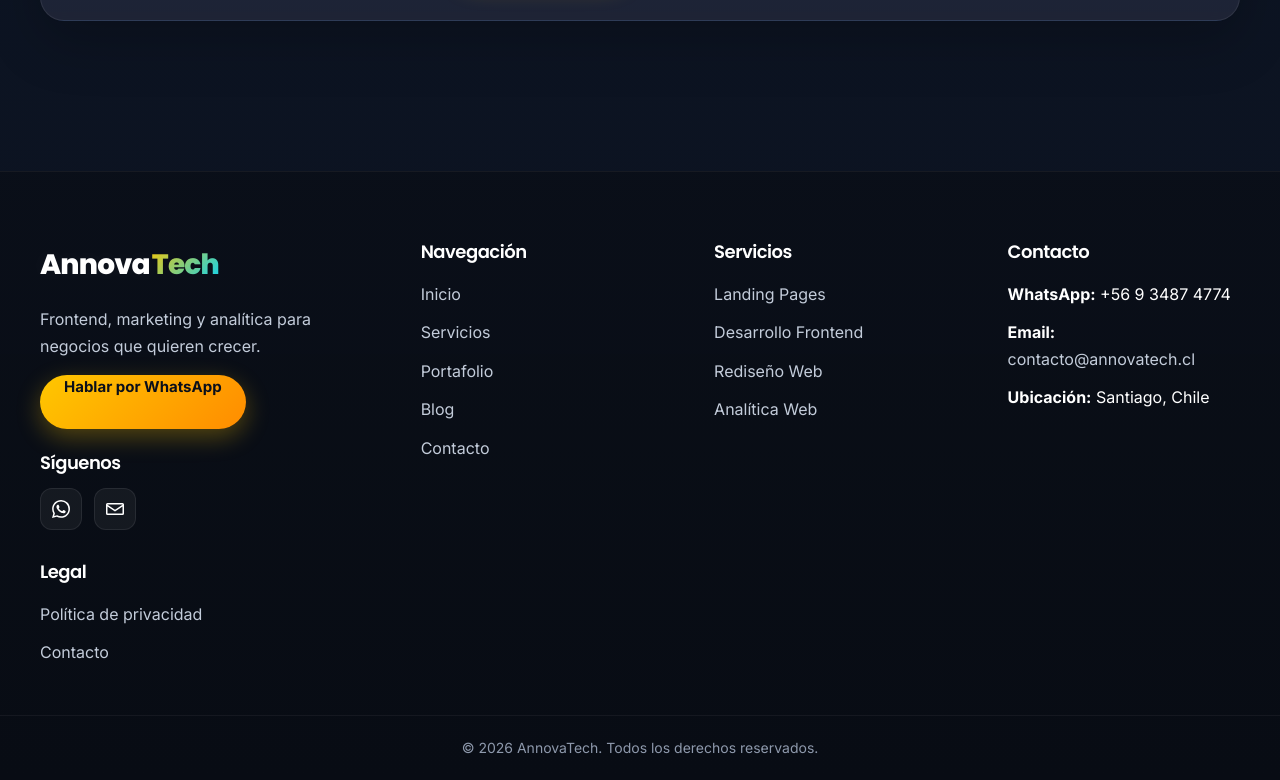
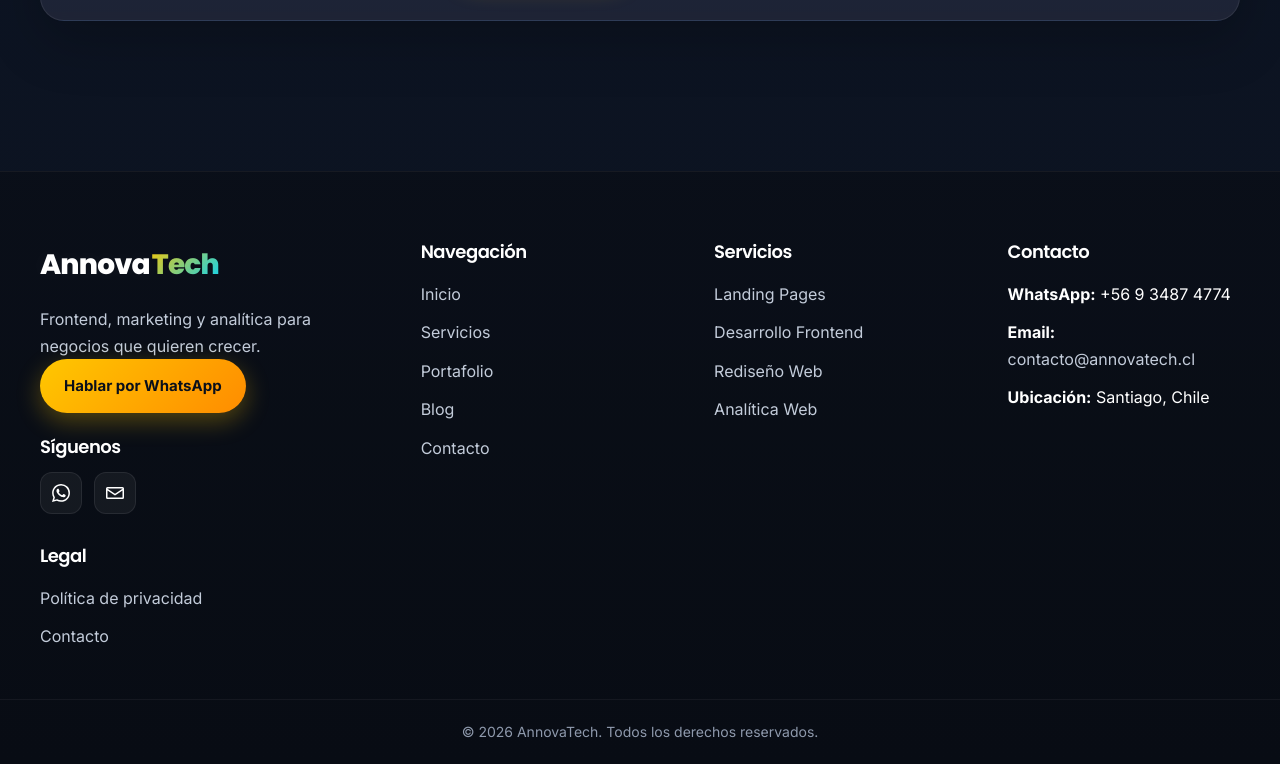
Before and after one commit to Djoudy9194/annovatech-site, a plain HTML site: page contacto.html in a window 1280 px wide. Shown: the part 4229-5009 px from the top of the page. Drawn offline with Linux system fonts and the light colour scheme.

Commit message:
fix(contact): refine footer WhatsApp CTA styling

```diff
--- a/contacto.html
+++ b/contacto.html
@@ -483,7 +483,6 @@ j=d.createElement(s),dl=l!='dataLayer'?'&l='+l:'';j.async=true;j.src=
         class="btn btn-primary"
         target="_blank"
         rel="noopener noreferrer"
-        style="margin-top:16px; display:inline-block;"
       >
         Hablar por WhatsApp
       </a>
```
